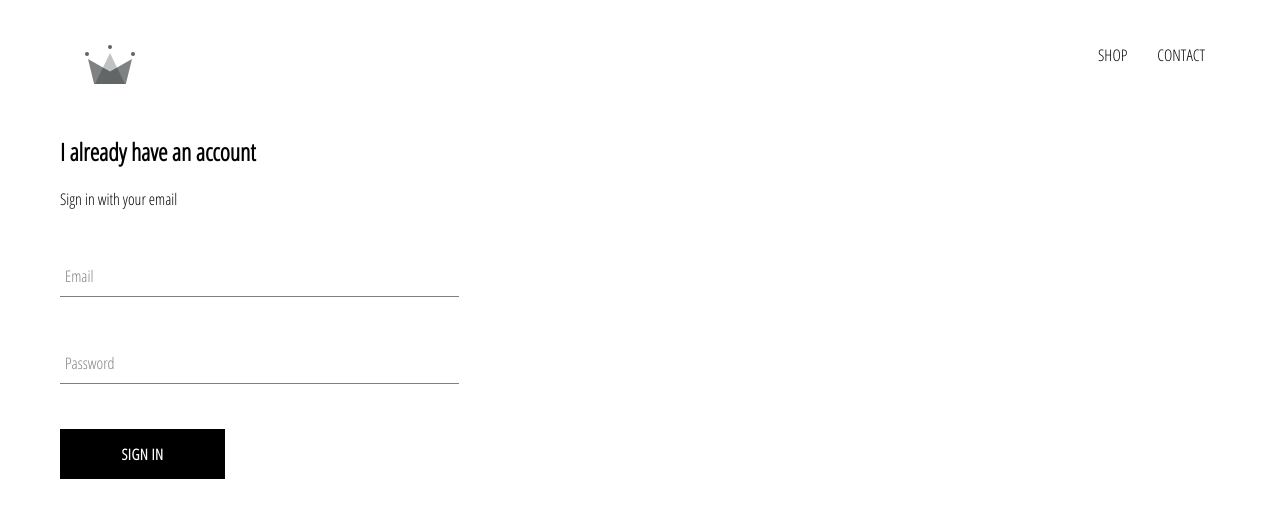
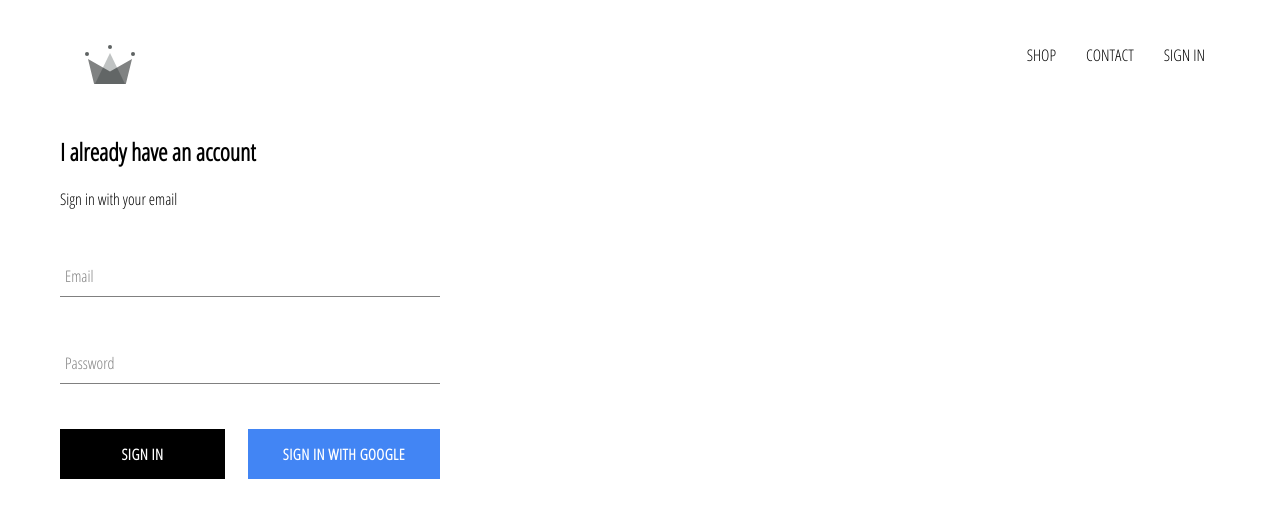
Before and after one commit to Junaid-Mohamed/clothing-site-project, a React (Create React App) app: page /signin in a window 1280 px wide. Shown: the top 518 px of the page. Built offline with nearby package versions, Linux system fonts and the light colour scheme; no server answers.

Commit message:
integrated the project with firebase and authentication is setup for sign in with google

```diff
--- a/package.json
+++ b/package.json
@@ -6,6 +6,7 @@
     "@testing-library/jest-dom": "^4.2.4",
     "@testing-library/react": "^9.3.2",
     "@testing-library/user-event": "^7.1.2",
+    "firebase": "^7.23.0",
     "node-sass": "^4.14.1",
     "react": "^16.13.1",
     "react-dom": "^16.13.1",
--- a/src/App.css
+++ b/src/App.css
@@ -7,3 +7,7 @@
     text-decoration: none;
     color: black;
 }
+
+*{
+    box-sizing: border-box;
+}
--- a/src/App.js
+++ b/src/App.js
@@ -1,18 +1,40 @@
-import React from 'react';
+import React, { Component } from 'react'
 import './App.css';
 import Homepage from "./pages/homepage/Homepage";
 import Shop from "./pages/shop/Shop"
 import {Switch,Route,} from "react-router-dom"
 import Header from "./components/header/Header"
 import SignInSignUp from "./pages/sign-in-and-sign-up/SignInSignUp"
+import {auth} from "./firebase/Firebase.utils"
 
 
+export default class App extends Component {
+
+  constructor(){
+    super();
+    this.state = {
+      User : null
+    }
+  }
 
 
-function App() {
+unSubscribeFromAuth = null
+
+componentDidMount(){
+  this.unSubscribeFromAuth = auth.onAuthStateChanged(user=>{this.setState({User:user})
+    console.log(user);
+  });
+}
+
+componentWillUnmount(){
+  this.unSubscribeFromAuth();
+}
+
+
+  render() {
     return (
       <div >
-    <Header />
+      <Header currentUser={this.state.User} />
       <Switch>
         <Route exact path="/" component={Homepage} />
         <Route  path="/shop" component={Shop} />
@@ -21,5 +43,34 @@
        </div>
     );
   }
+}
 
-export default App;
+// import React,{useState,useEffect} from 'react'
+
+// function App() {
+
+//   const [User, setUser] = useState(null)
+
+// var unSubscribeFromAuth = null
+
+//   useEffect(() => {
+//     unSubscribeFromAuth = auth.onAuthStateChanged(user=>{setUser(user)
+//     console.log(user);
+//   });
+//   }, [])
+
+
+
+//   return (
+//     <div>
+//       <Header currentUser={User} />
+//       <Switch>
+//         <Route exact path="/" component={Homepage} />
+//         <Route  path="/shop" component={Shop} />
+//         <Route path="/signin" component={SignInSignUp}  />
+//       </Switch>
+//     </div>
+//   )
+// }
+
+// export default App
--- a/src/components/custom-button/CustomButton.js
+++ b/src/components/custom-button/CustomButton.js
@@ -1,9 +1,10 @@
 import React from 'react'
 import "./CustomButton.scss"
 
-function CustomButton({children,...otherProps}) {
+function CustomButton({children,isGoogleSignIn,...otherProps}) {
     return (
-        <button className="custom-button" {...otherProps}>
+        <button className={`${isGoogleSignIn?'google-sign-in':' '} custom-button`}
+        {...otherProps}>
             {children}
         </button>
     )
--- a/src/components/custom-button/CustomButton.scss
+++ b/src/components/custom-button/CustomButton.scss
@@ -19,4 +19,16 @@
       color: black;
       border: 1px solid black;
     }
+
+    &.google-sign-in {
+      background-color: #4285f4;
+      color:white;
+
+    &:hover{
+      background-color: #357ae8;
+      border: none;
+    }
+
+    }
+
   }
--- a/src/components/header/Header.js
+++ b/src/components/header/Header.js
@@ -1,21 +1,34 @@
-import React from 'react'
-import {Link} from "react-router-dom"
-import {ReactComponent as Logo} from "../../assests/clothing.svg"
-import "./Header.scss"
+import React from "react";
+import { Link } from "react-router-dom";
+import { ReactComponent as Logo } from "../../assests/clothing.svg";
+import "./Header.scss";
+import { auth } from "../../firebase/Firebase.utils";
 
-
-function Header() {
+function Header({ currentUser }) {
   return (
     <div className="header">
       <Link className="logo-container" to="/">
         <Logo className="logo" />
       </Link>
       <div className="options">
-                <Link className="option" to="/shop">SHOP</Link>
-                <Link className="option" to="/shop">CONTACT</Link>
+        <Link className="option" to="/shop">
+          SHOP
+        </Link>
+        <Link className="option" to="/shop">
+          CONTACT
+        </Link>
+        {currentUser ? (
+          <div className="option" onClick={() => auth.signOut()}>
+           SIGN OUT
+          </div>
+        ) : (
+          <Link className="option" to="/signin">
+           SIGN IN
+          </Link>
+        )}
       </div>
     </div>
-    )
+  );
 }
 
-export default Header
+export default Header;
--- a/src/components/header/Header.scss
+++ b/src/components/header/Header.scss
@@ -20,6 +20,7 @@
 
       .option {
         padding: 10px 15px;
+        cursor: pointer;
       }
     }
   }
--- a/src/components/signin/SignIn.js
+++ b/src/components/signin/SignIn.js
@@ -2,7 +2,7 @@
 import "./SignIn.scss";
 import FormInput from "../form-input/FormInput"
 import CustomButton from "../custom-button/CustomButton"
-
+import {signInWithGoogle} from "../../firebase/Firebase.utils"
 
 export default class SignIn extends Component {
   constructor(props) {
@@ -31,7 +31,7 @@
       <div className="sign-in">
         <h2>I already have an account</h2>
         <span>Sign in with your email</span>
-        <from onSubmit={this.handleSubmit}>
+        <form onSubmit={this.handleSubmit}>
           <FormInput
             name="email"
             type="email"
@@ -49,8 +49,12 @@
             label = "Password"
             required
           />
-          <CustomButton type="submit">Sign In</CustomButton>
-        </from>
+          <div className="buttons">
+           <CustomButton type="submit">Sign In</CustomButton>
+          <CustomButton onClick={signInWithGoogle} isGoogleSignIn>
+          Sign In with Google</CustomButton>
+          </div>
+        </form>
       </div>
     );
   }
--- a/src/components/signin/SignIn.scss
+++ b/src/components/signin/SignIn.scss
@@ -1,5 +1,5 @@
 .sign-in{
-    width: 30vw;
+    width: 380px;
     display: flex;
     flex-direction: column;
 
@@ -7,4 +7,9 @@
         margin: 10px 0px;
     }
 
+    .buttons{
+        display: flex;
+        justify-content: space-between;
+    }
+
 }
--- /dev/null
+++ b/src/firebase/Firebase.utils.js
@@ -0,0 +1,27 @@
+import firebase from "firebase/app";
+import "firebase/firestore";
+import "firebase/auth"
+
+const config = {
+    apiKey: "AIzaSyCH9SIgDJ1cj_dPjJhEEvTElNzr2eanomU",
+    authDomain: "clothing-site-2f4e8.firebaseapp.com",
+    databaseURL: "https://clothing-site-2f4e8.firebaseio.com",
+    projectId: "clothing-site-2f4e8",
+    storageBucket: "clothing-site-2f4e8.appspot.com",
+    messagingSenderId: "490622547024",
+    appId: "1:490622547024:web:bf8e00316fe35cb0184d55",
+    measurementId: "G-ZXBYLB6042"
+}
+
+firebase.initializeApp(config);
+
+export const auth = firebase.auth(); // using auth outside this file referencing to firebase auth, even firestore also as mentioned in next line.
+export const firestore = firebase.firestore();
+
+// google authentication
+
+const provider = new firebase.auth.GoogleAuthProvider();
+provider.setCustomParameters({prompt:"select_account"});
+export const signInWithGoogle = () => auth.signInWithPopup(provider);
+
+export default firebase;
```
Also changed, not shown: 1 other file (tests, documents, lock files or other folders). Lines whose indentation alone changed are shown as unchanged.
